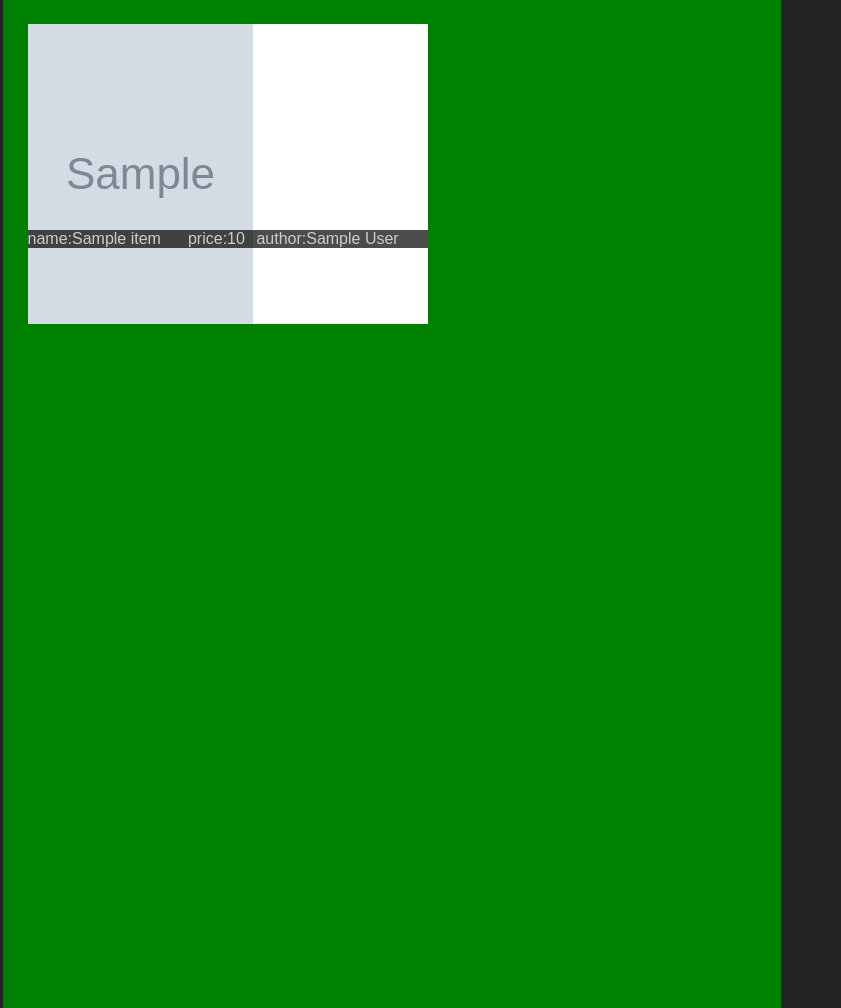
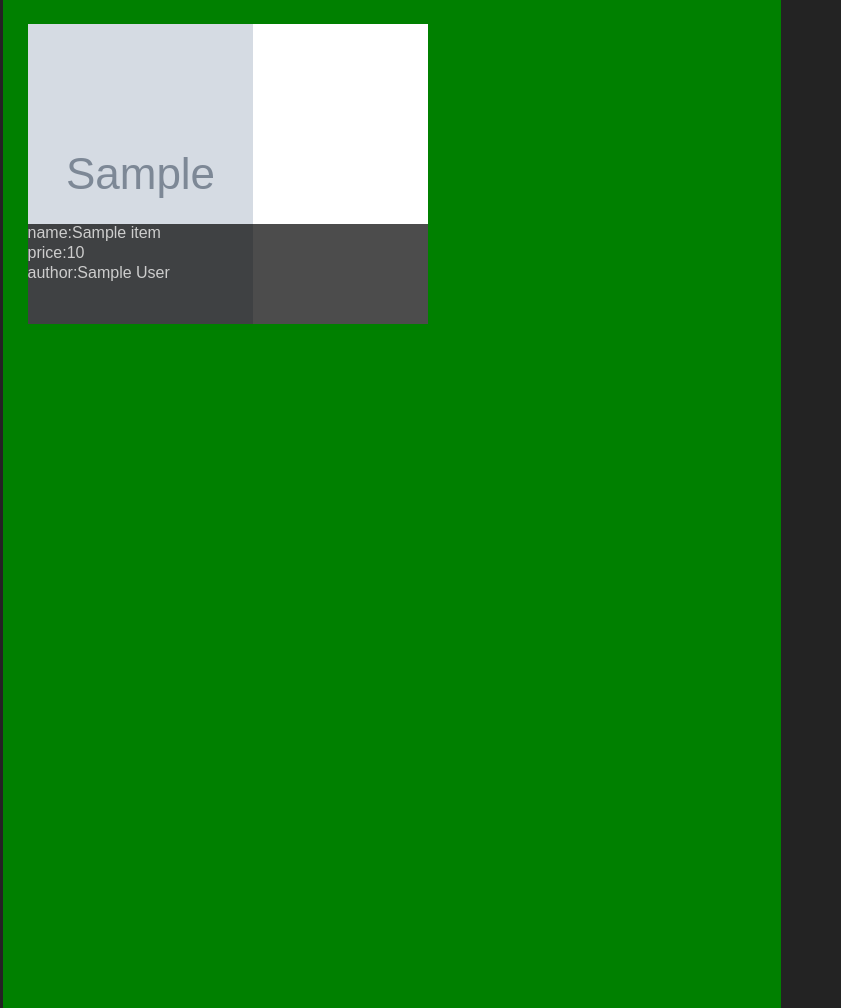
Before and after one commit to CLUG-kr/VidulgiStore_SERVER, a Flask app: template templates/main.html in a window 1280 px wide. Shown: the part 167-1175 px from the top of the page, without its empty margins (0-841 px from the left). Run offline with Flask 2, Linux system fonts and the light colour scheme; the template is opened without the code that fills it: most values are stand-ins (such as "Sample title", 1, 10 or a date in 2020); grey boxes marked "Sample" are stand-in pictures.

Commit message:
Update Item List

```diff
--- a/templates/main.html
+++ b/templates/main.html
@@ -4,7 +4,7 @@
 <head>
   <meta charset="utf-8">
   <link rel="stylesheet" href="static/css/main.css" />
-  <title>아주 간단한 HTML 문서 예</title>
+  <title>비둘기장터</title>
   <style>
     .searchInput{
       background: #ffffff;
@@ -26,12 +26,12 @@
       display: table;
       position: absolute;
       width: 400px;
-      top: 226px;
+      height: 100px;
+      top: 220px;
       background-color: rgba(0 , 0, 0, 0.7);
     }
     .d_item_info p{
       display: table-cell;
-      vertical-align: middle;
     }
   </style>
 </head>
@@ -70,9 +70,9 @@
       <div class="d_item" style="background-color: #ffffff;  width: 400px; height: 300px; margin: 20px; float: left;">
         <img style="position: relative; width: 225px;height: 300px;" src="{{item.picture }}">
         <div class="d_item_info">
-          <p style="height: 10px;">name:{{item.name}}</p>
-          <p style="height: 10px;">price:{{ item.price}}</p>
-          <p style="height: 10px;">author:{{item.author}}</p>
+          <div style="height: 20px;">name:{{item.name}}</div>
+          <div style="height: 20px;">price:{{ item.price}}</div>
+          <div style="height: 20px;">author:{{item.author}}</div>
         </div>
       </div>
 
```
